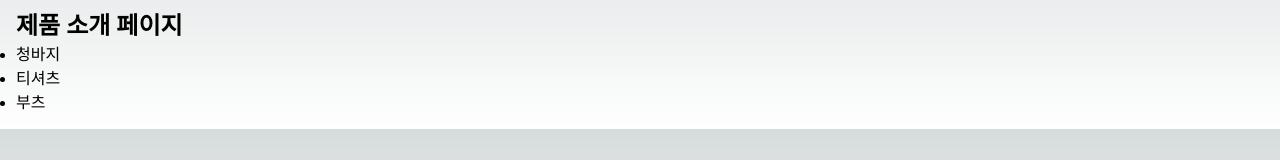
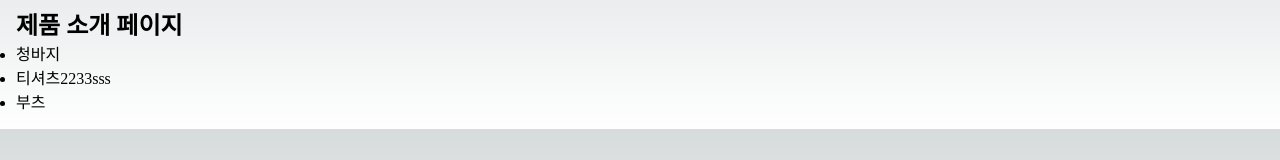
Before and after one commit to dongwook98/nextjs-study, a Next.js app in the folder note/: page /products in a window 1280 px wide. Shown: the part 130-290 px from the top of the page. Built offline with nearby package versions, Linux system fonts and the light colour scheme.

Commit message:
ISR 렌더링

```diff
--- a/note/data/products.json
+++ b/note/data/products.json
@@ -6,7 +6,7 @@
   },
   {
     "id": "1235",
-    "name": "티셔츠",
+    "name": "티셔츠2233sss",
     "price": 10000
   },
   {
--- a/note/src/app/products/[slug]/page.tsx
+++ b/note/src/app/products/[slug]/page.tsx
@@ -1,6 +1,8 @@
 import { getProducts, getProduct } from '@/service/products';
 import { Metadata } from 'next';
 import { notFound } from 'next/navigation';
+
+export const revalidate = 3;
 
 type Props = {
   params: {
--- a/note/src/app/products/page.tsx
+++ b/note/src/app/products/page.tsx
@@ -1,5 +1,7 @@
 import { getProducts } from '@/service/products';
 import Link from 'next/link';
+
+export const revalidate = 3; // ISR
 
 // /products 페이지
 export default async function ProductsPage() {
```
